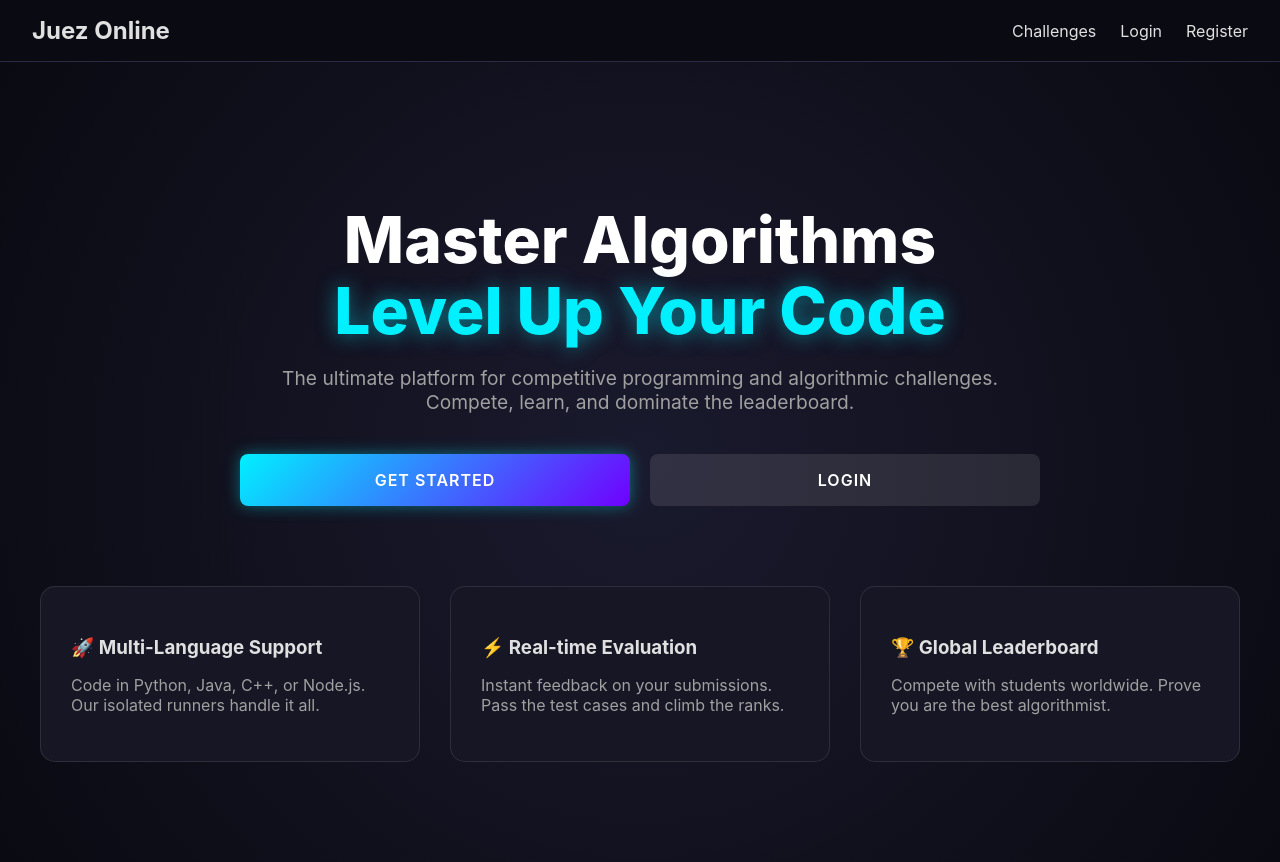
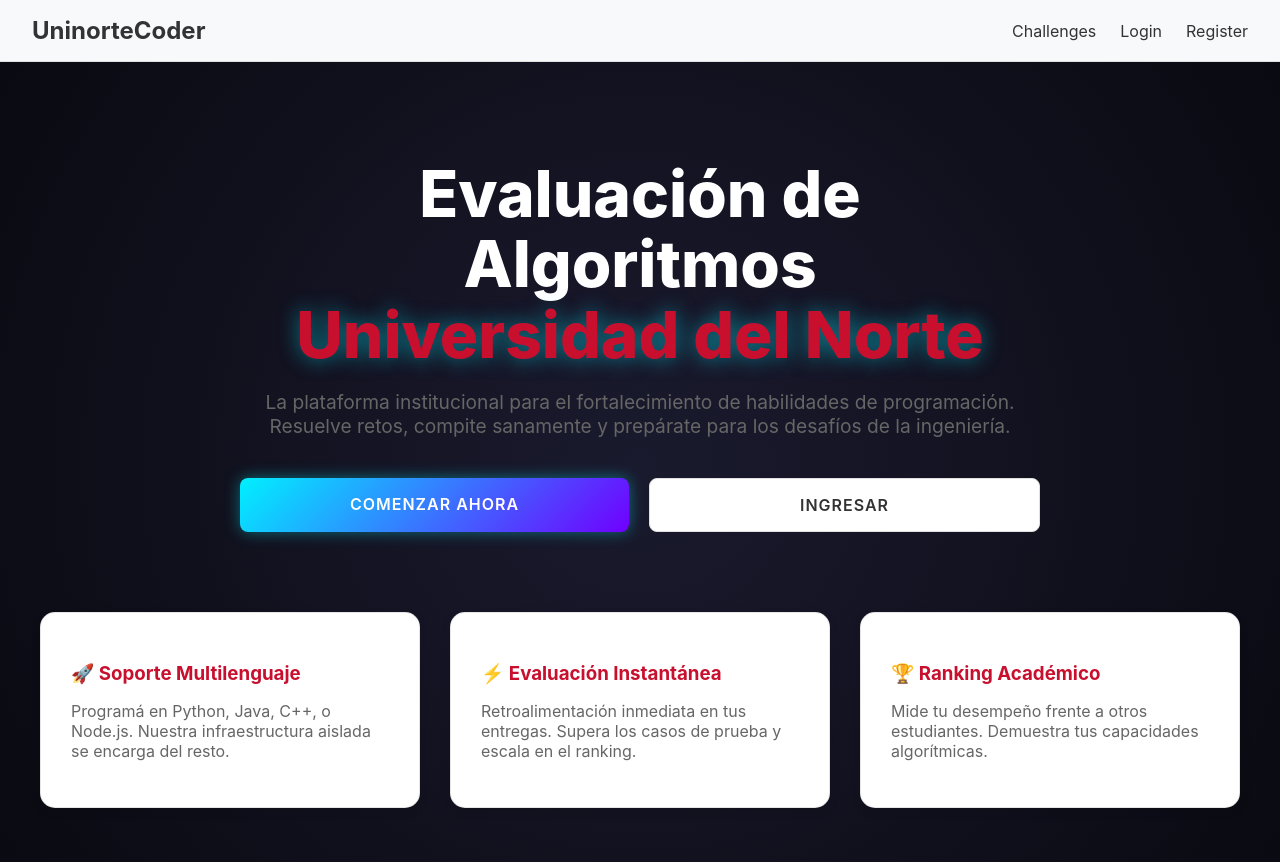
Before and after one commit to openlabun/CODER, a React (Vite) app in the folder apps/web/: page / in a window 1280 px wide. Built offline with nearby package versions, Linux system fonts and the light colour scheme; no server answers.

Commit message:
Se adecuo la interfaz grafica para que tuviera las bases de la universidad del norte y la personalidad de esta, ademas se le adecuo un nombre mas acorde a un proyecto universitario.(el nombre sigue en validacion)

```diff
--- a/apps/web/index.html
+++ b/apps/web/index.html
@@ -4,7 +4,7 @@
     <meta charset="UTF-8" />
     <link rel="icon" type="image/svg+xml" href="/vite.svg" />
     <meta name="viewport" content="width=device-width, initial-scale=1.0" />
-    <title>web</title>
+    <title>UninorteCoder</title>
   </head>
   <body>
     <div id="root"></div>
--- a/apps/web/src/components/Navbar.jsx
+++ b/apps/web/src/components/Navbar.jsx
@@ -8,7 +8,7 @@
     return (
         <nav className="navbar">
             <div className="navbar-brand">
-                <Link to="/">Juez Online</Link>
+                <Link to="/">UninorteCoder</Link>
             </div>
             <div className="navbar-links">
                 <Link to="/challenges">Challenges</Link>
--- a/apps/web/src/components/Sidebar.jsx
+++ b/apps/web/src/components/Sidebar.jsx
@@ -13,7 +13,7 @@
         <aside className="sidebar">
             <div className="sidebar-header">
                 <Link to={user ? "/dashboard" : "/"} className="logo-link">
-                    <div className="logo">Juez<span className="neon-text">Online</span></div>
+                    <div className="logo">Uninorte<span className="neon-text" style={{ color: 'var(--secondary-color)' }}>Coder</span></div>
                 </Link>
             </div>
 
--- a/apps/web/src/index.css
+++ b/apps/web/src/index.css
@@ -1,22 +1,22 @@
 :root {
-  --primary-color: #00f0ff;
-  /* Neon Cyan */
-  --secondary-color: #7000ff;
-  /* Neon Purple */
-  --background-color: #0a0a12;
-  /* Deep Dark Blue/Black */
-  --surface-color: #161625;
-  /* Slightly lighter dark */
-  --text-color: #e0e0e0;
-  --text-muted: #a0a0a0;
-  --success-color: #00ff9d;
-  --error-color: #ff0055;
-  --warning-color: #ffcc00;
-  --border-color: #2a2a40;
+  --primary-color: #c8102e;
+  /* Uninorte Red */
+  --secondary-color: #ffc72c;
+  /* Uninorte Yellow */
+  --background-color: #f8f9fa;
+  /* Light Academic Gray */
+  --surface-color: #ffffff;
+  /* White Surface */
+  --text-color: #333333;
+  --text-muted: #666666;
+  --success-color: #28a745;
+  --error-color: #c8102e;
+  --warning-color: #ffc72c;
+  --border-color: #e0e0e0;
   --font-family: 'Inter', system-ui, sans-serif;
-  --glass-bg: rgba(22, 22, 37, 0.7);
-  --glass-border: 1px solid rgba(255, 255, 255, 0.1);
-  --shadow-glow: 0 0 10px rgba(0, 240, 255, 0.3);
+  --glass-bg: rgba(255, 255, 255, 0.95);
+  --glass-border: 1px solid rgba(0, 0, 0, 0.1);
+  --shadow-glow: 0 4px 12px rgba(0, 0, 0, 0.08);
 }
 
 body {
--- a/apps/web/src/pages/Home.jsx
+++ b/apps/web/src/pages/Home.jsx
@@ -6,31 +6,31 @@
         <div className="home-container">
             <div className="hero-section">
                 <h1 className="hero-title">
-                    Master Algorithms <br />
-                    <span className="neon-text">Level Up Your Code</span>
+                    Evaluación de Algoritmos <br />
+                    <span className="neon-text" style={{ color: 'var(--primary-color)' }}>Universidad del Norte</span>
                 </h1>
                 <p className="hero-subtitle">
-                    The ultimate platform for competitive programming and algorithmic challenges.
-                    Compete, learn, and dominate the leaderboard.
+                    La plataforma institucional para el fortalecimiento de habilidades de programación.
+                    Resuelve retos, compite sanamente y prepárate para los desafíos de la ingeniería.
                 </p>
                 <div className="hero-actions">
-                    <Link to="/register" className="btn btn-primary glow-effect">Get Started</Link>
-                    <Link to="/login" className="btn btn-secondary">Login</Link>
+                    <Link to="/register" className="btn btn-primary glow-effect">Comenzar Ahora</Link>
+                    <Link to="/login" className="btn btn-secondary" style={{ backgroundColor: 'var(--surface-color)', color: 'var(--text-color)', border: '1px solid var(--border-color)' }}>Ingresar</Link>
                 </div>
             </div>
 
             <div className="features-grid">
-                <div className="feature-card">
-                    <h3>🚀 Multi-Language Support</h3>
-                    <p>Code in Python, Java, C++, or Node.js. Our isolated runners handle it all.</p>
+                <div className="feature-card" style={{ backgroundColor: 'var(--surface-color)', border: 'var(--glass-border)', boxShadow: 'var(--shadow-glow)' }}>
+                    <h3 style={{ color: 'var(--primary-color)' }}>🚀 Soporte Multilenguaje</h3>
+                    <p>Programá en Python, Java, C++, o Node.js. Nuestra infraestructura aislada se encarga del resto.</p>
                 </div>
-                <div className="feature-card">
-                    <h3>⚡ Real-time Evaluation</h3>
-                    <p>Instant feedback on your submissions. Pass the test cases and climb the ranks.</p>
+                <div className="feature-card" style={{ backgroundColor: 'var(--surface-color)', border: 'var(--glass-border)', boxShadow: 'var(--shadow-glow)' }}>
+                    <h3 style={{ color: 'var(--primary-color)' }}>⚡ Evaluación Instantánea</h3>
+                    <p>Retroalimentación inmediata en tus entregas. Supera los casos de prueba y escala en el ranking.</p>
                 </div>
-                <div className="feature-card">
-                    <h3>🏆 Global Leaderboard</h3>
-                    <p>Compete with students worldwide. Prove you are the best algorithmist.</p>
+                <div className="feature-card" style={{ backgroundColor: 'var(--surface-color)', border: 'var(--glass-border)', boxShadow: 'var(--shadow-glow)' }}>
+                    <h3 style={{ color: 'var(--primary-color)' }}>🏆 Ranking Académico</h3>
+                    <p>Mide tu desempeño frente a otros estudiantes. Demuestra tus capacidades algorítmicas.</p>
                 </div>
             </div>
         </div>
```
Also changed, not shown: apps/web/permissions_test.txt (added).
